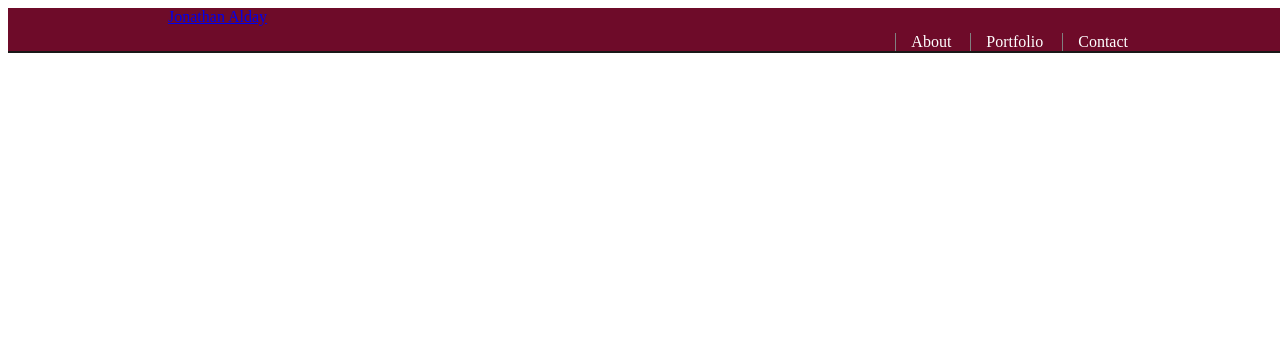
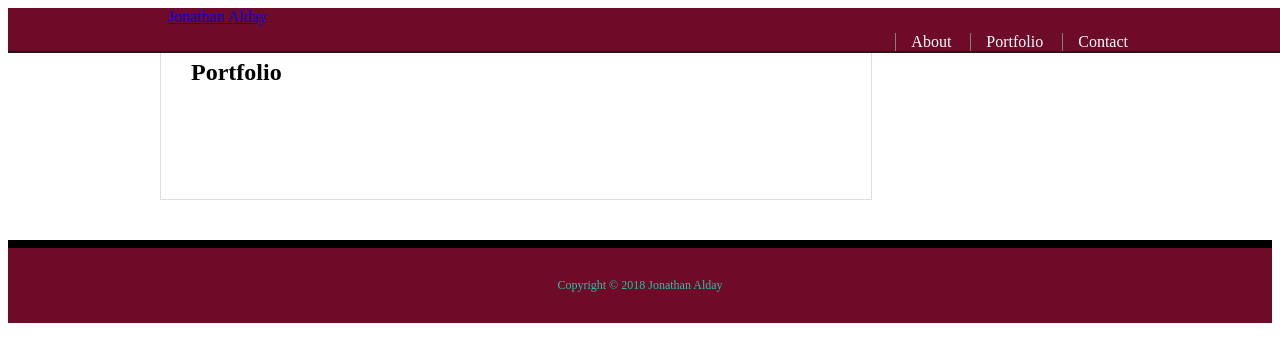
Before and after one commit to JonathanAlday/PorfolioJA, a plain HTML site: page porfolio.html in a window 1280 px wide. Drawn offline with Linux system fonts and the light colour scheme.

Commit message:
fixed up the porfolio tab a little

```diff
--- a/porfolio.html
+++ b/porfolio.html
@@ -20,3 +20,23 @@
            </nav>
        </div>
    </header>
+
+    <div id="main container" class="container">
+        <section class="main-section">
+            <h1>Portfolio</h1>
+
+            <div class="work">
+                <img src="">
+            </div>
+
+        </section>
+    </div>
+
+    <footer>
+        <div>
+            Copyright &copy; 2018 Jonathan Alday
+        </div>
+    </footer>
+
+   </body>
+   </html>
--- a/style.css
+++ b/style.css
@@ -81,6 +81,13 @@ h3, .sidebar h2 {
 
 }
 
+.work {
+    position: relative;
+    float: left;
+    width: 274px;
+    margin: 20px 0 25px;
+    overflow: auto;
+}
 footer {
     padding: 30px 0;
     clear:  both;
```
Also changed, not shown: contact.html (+3 -0 lines).
